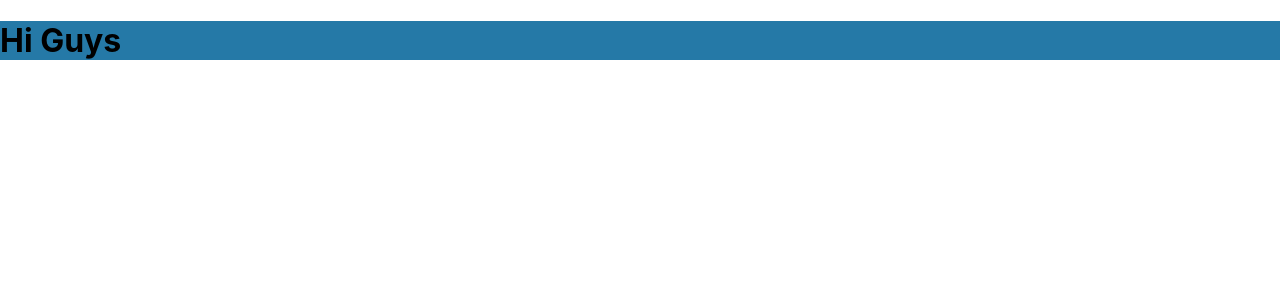
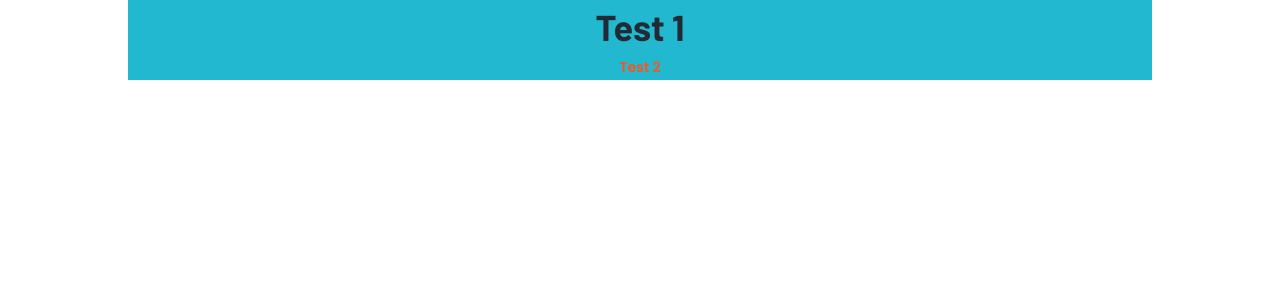
Before and after one commit to Serenbek/Career, a JavaScript app: page / in a window 1280 px wide. Shown: the top 300 px of the page. Built offline with nearby package versions, Linux system fonts and the light colour scheme; the HTML template or start-up script is replaced by a standard one.

Commit message:
addStyles

```diff
--- a/public/index.html
+++ b/public/index.html
@@ -9,6 +9,12 @@
       name="description"
       content="Web site created using create-react-app"
     />
+    <link rel="preconnect" href="https://fonts.googleapis.com" />
+    <link rel="preconnect" href="https://fonts.gstatic.com" crossorigin />
+    <link
+      href="https://fonts.googleapis.com/css2?family=Barlow:wght@300;400;500;600;700&family=Poppins:wght@300;400;500;600;700&display=swap"
+      rel="stylesheet"
+    />
     <title>Career</title>
   </head>
   <body>
--- a/src/App.js
+++ b/src/App.js
@@ -2,8 +2,11 @@ import "./App.scss";
 
 function App() {
   return (
-    <div className="App">
-      <h1>Hi Guys</h1>
+    <div className="container">
+      <div className="App">
+        <h1 className="title1">Test 1</h1>
+        <h1 className="title2">Test 2</h1>
+      </div>
     </div>
   );
 }
--- a/src/App.scss
+++ b/src/App.scss
@@ -1,5 +1,24 @@
-$app-txt-main-color: #2579a7;
+@import "../src/styles/variables.scss";
 
 .App {
-  background: $app-txt-main-color;
+  background: $blue;
 }
+
+.title1 {
+  font-family: "Barlow";
+  font-style: normal;
+  font-weight: 700;
+  font-size: 36px;
+  line-height: 54px;
+  text-align: center;
+  color: $main-black-light02;
+}
+.title2 {
+  font-family: "Poppins";
+  font-style: normal;
+  font-weight: 600;
+  font-size: 14px;
+  line-height: 26px;
+  text-align: center;
+  color: $orange;
+}
--- a/src/index.scss
+++ b/src/index.scss
@@ -1,13 +1,19 @@
-body {
+* {
+  padding: 0;
   margin: 0;
-  font-family: -apple-system, BlinkMacSystemFont, 'Segoe UI', 'Roboto', 'Oxygen',
-    'Ubuntu', 'Cantarell', 'Fira Sans', 'Droid Sans', 'Helvetica Neue',
-    sans-serif;
-  -webkit-font-smoothing: antialiased;
-  -moz-osx-font-smoothing: grayscale;
+  box-sizing: border-box;
 }
 
-code {
-  font-family: source-code-pro, Menlo, Monaco, Consolas, 'Courier New',
-    monospace;
+a {
+  color: inherit;
+  text-decoration: none;
 }
+
+body {
+  font-family: "Barlow", "Poppins", sans-serif;
+}
+
+.container {
+  width: 80%;
+  margin: 0 auto;
+}
--- /dev/null
+++ b/src/styles/variables.scss
@@ -0,0 +1,6 @@
+$white: #ffffff;
+$main-black-light: #919eab;
+$main-black-light01: #637381;
+$main-black-light02: #212b36;
+$orange: #fa541c;
+$blue: #22b8cf;
```
